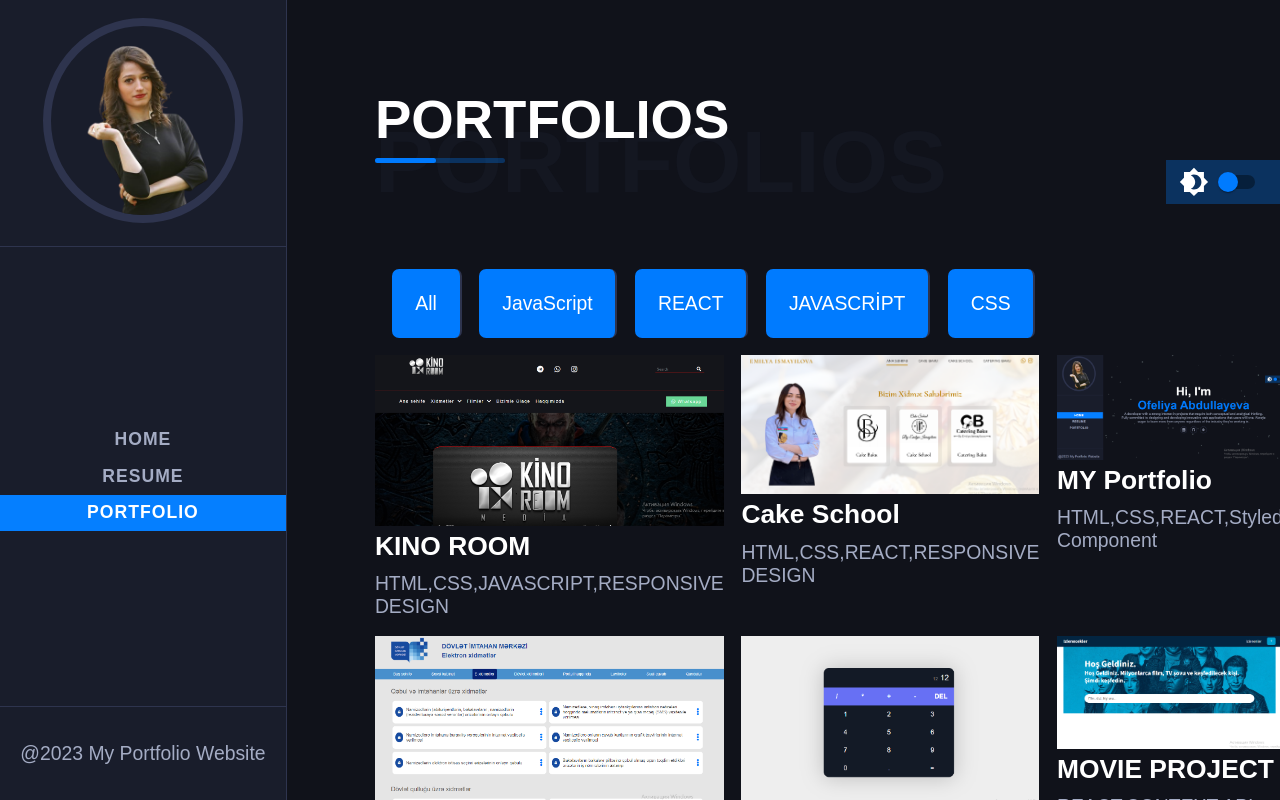
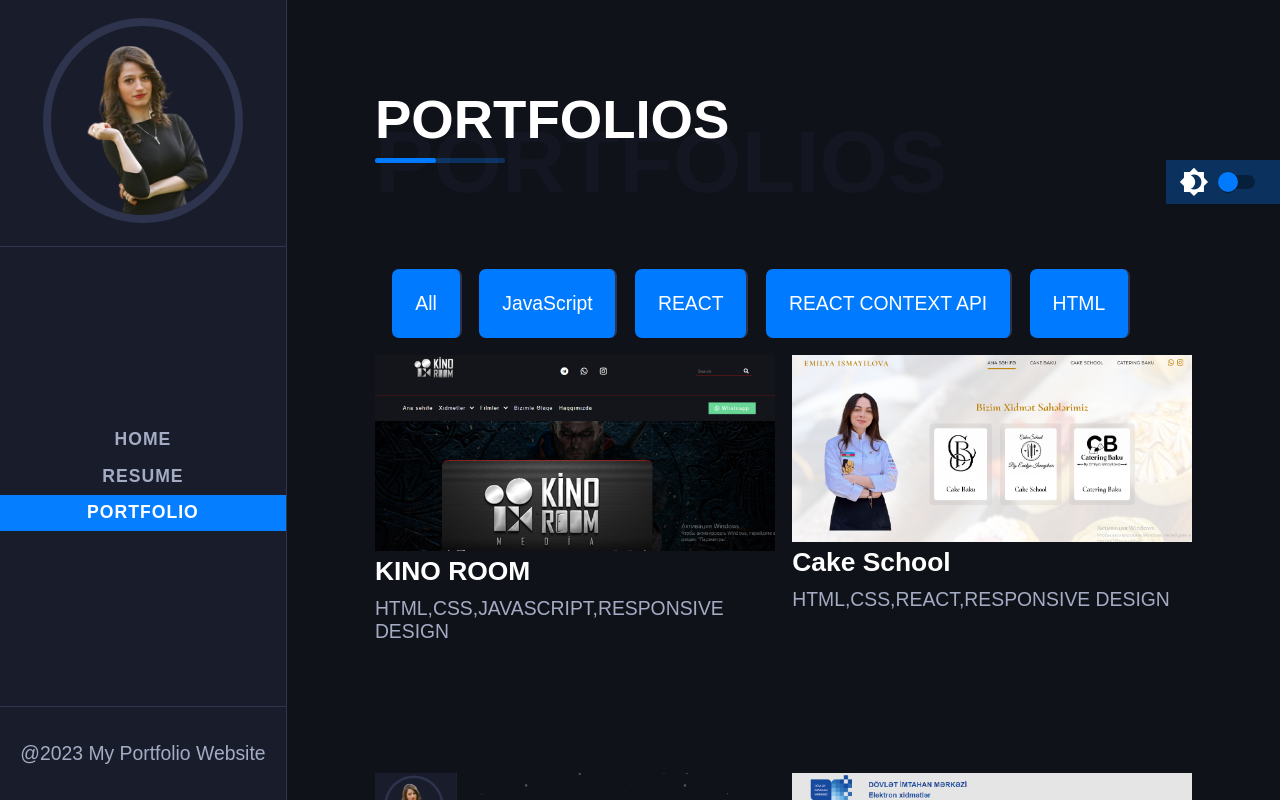
Before and after one commit to ofa-abdullayeva/OA_portfolio_dev, a React (Create React App) app: page /portfolio in a window 1280 px wide. Shown: the top 800 px of the page. Built offline with nearby package versions, Linux system fonts and the light colour scheme.

Commit message:
new project

```diff
--- a/src/Components/Menu.js
+++ b/src/Components/Menu.js
@@ -26,9 +26,9 @@ function Menu({ menuItem }) {
                     </a>
                   </li>
                 </ul>
+                <h6>{item.title}</h6>
+                <p>{item.text}</p>
               </div>
-              <h6>{item.title}</h6>
-              <p>{item.text}</p>
             </div>
           </div>
         );
@@ -43,7 +43,7 @@ const MenuItemStyled = styled.div`
   width: 100%;
 
   display: grid;
-  grid-template-columns: repeat(3, 1fr);
+  grid-template-columns: repeat(2, 1fr);
   grid-gap: 1rem;
   @media screen and (max-width: 920px) {
     grid-template-columns: repeat(2, 1fr);
@@ -53,9 +53,12 @@ const MenuItemStyled = styled.div`
     grid-template-columns: repeat(1, 1fr);
   }
   .grid-item {
-    /* width: 90%; */
+    width: 100%;
+    height: auto;
+
     .portfolio-content {
-      width: 100%;
+      /* width: 100%; */
+      height: 50vh;
       display: block;
       position: relative;
       overflow: hidden;
--- a/src/data/Portfolios.js
+++ b/src/data/Portfolios.js
@@ -35,7 +35,7 @@ const portfolios = [
     },
     {
         id: 4,
-        category: 'JAVASCRİPT',
+        category: 'JavaScript',
         image: Dim,
         link1: 'https://dim-e-xidmetler.netlify.app/',
         link2: 'https://dim-e-xidmetler.netlify.app/',
@@ -53,7 +53,7 @@ const portfolios = [
     },
     {
         id: 6,
-        category: 'REACT',
+        category: 'REACT CONTEXT API',
         image: MovieProject,
         link1: 'https://movieprojectreactcontextapi.netlify.app/',
         link2: 'https://movieprojectreactcontextapi.netlify.app/',
@@ -62,7 +62,7 @@ const portfolios = [
     },
     {
         id: 7,
-        category: 'CSS',
+        category: 'HTML',
         image: CakeSchool,
         link1: 'https://www.google.com',
         link2: 'https://www.google.com',
```
